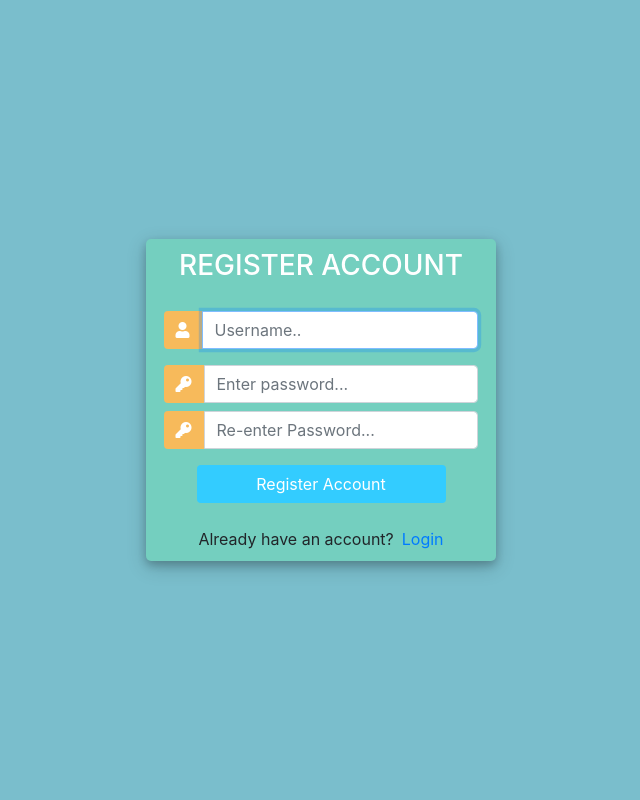
After one commit to iamtiendung2608/Book_Shop, a Django app: page /regist in a window 1280 px wide. The commit adds this page. Shown: the whole page, without its empty margins (319-959 px from the left). Run offline with Django 4.2, Linux system fonts and the light colour scheme; some libraries are stand-ins or nearby versions.

Commit message:
add authenticate

```diff
--- a/shoppingpage/product/forms.py
+++ b/shoppingpage/product/forms.py
@@ -1,5 +1,7 @@
 from django import forms
 from django.forms import ModelForm
+from django.contrib.auth.forms import UserCreationForm
+from django.contrib.auth.models import User
 from .models import Item
 class MyForm(ModelForm):
     name = forms.CharField(label='name', widget=forms.TextInput(attrs={'class':'form-control'}))
@@ -8,3 +10,7 @@ class MyForm(ModelForm):
     class Meta:
         model = Item
         fields = ['name','price','image']
+class CreateUserFrom(UserCreationForm):
+    class Meta:
+        model = User
+        fields = ['username','password1','password2']
--- /dev/null
+++ b/shoppingpage/product/templates/regist.html
@@ -0,0 +1,129 @@
+<!DOCTYPE html>
+<html>
+
+<head>
+	<title>Regist</title>
+	<link rel="stylesheet" href="https://stackpath.bootstrapcdn.com/bootstrap/4.1.3/css/bootstrap.min.css" integrity="sha384-MCw98/SFnGE8fJT3GXwEOngsV7Zt27NXFoaoApmYm81iuXoPkFOJwJ8ERdknLPMO" crossorigin="anonymous">
+	<script src="https://ajax.googleapis.com/ajax/libs/jquery/3.3.1/jquery.min.js"></script>
+	<link rel="stylesheet" href="https://use.fontawesome.com/releases/v5.6.1/css/all.css" integrity="sha384-gfdkjb5BdAXd+lj+gudLWI+BXq4IuLW5IT+brZEZsLFm++aCMlF1V92rMkPaX4PP" crossorigin="anonymous">
+
+	<style>
+		body,
+		html {
+			margin: 0;
+			padding: 0;
+			height: 100%;
+			background: #7abecc !important;
+		}
+		.user_card {
+			width: 350px;
+			margin-top: auto;
+			margin-bottom: auto;
+			background: #74cfbf;
+			position: relative;
+			display: flex;
+			justify-content: center;
+			flex-direction: column;
+			padding: 10px;
+			box-shadow: 0 4px 8px 0 rgba(0, 0, 0, 0.2), 0 6px 20px 0 rgba(0, 0, 0, 0.19);
+			-webkit-box-shadow: 0 4px 8px 0 rgba(0, 0, 0, 0.2), 0 6px 20px 0 rgba(0, 0, 0, 0.19);
+			-moz-box-shadow: 0 4px 8px 0 rgba(0, 0, 0, 0.2), 0 6px 20px 0 rgba(0, 0, 0, 0.19);
+			border-radius: 5px;
+
+		}
+
+		.form_container {
+			margin-top: 20px;
+		}
+
+		#form-title{
+			color: #fff;
+		}
+		.login_btn {
+			width: 100%;
+			background: #33ccff !important;
+			color: white !important;
+		}
+		.login_btn:focus {
+			box-shadow: none !important;
+			outline: 0px !important;
+		}
+		.login_container {
+			padding: 0 2rem;
+		}
+		.input-group-text {
+			background: #f7ba5b !important;
+			color: white !important;
+			border: 0 !important;
+			border-radius: 0.25rem 0 0 0.25rem !important;
+		}
+		.input_user,
+		.input_pass:focus {
+			box-shadow: none !important;
+			outline: 0px !important;
+		}
+
+	</style>
+
+</head>
+<body>
+	<div class="container h-100">
+		<div class="d-flex justify-content-center h-100">
+			<div class="user_card">
+				<div class="d-flex justify-content-center">
+					<h3 id="form-title">REGISTER ACCOUNT</h3>
+				</div>
+				<div class="d-flex justify-content-center form_container">
+
+					<form method="POST" action="">
+                        {% csrf_token %}
+						<div class="input-group mb-3">
+							<div class="input-group-append">
+								<span class="input-group-text"><i class="fas fa-user"></i></span>
+							</div>
+							{{form.username}}
+						</div>
+
+						<div class="input-group mb-2">
+							<div class="input-group-append">
+								<span class="input-group-text"><i class="fas fa-key"></i></span>
+							</div>
+							{{form.password1}}
+						</div>
+						<div class="input-group mb-2">
+							<div class="input-group-append">
+								<span class="input-group-text"><i class="fas fa-key"></i></span>
+							</div>
+                            {{form.password2}}
+						</div>
+
+				   		<div class="d-flex justify-content-center mt-3 login_container">
+				 			<input class="btn login_btn" type="submit" value="Register Account">
+				   		</div>
+					</form>
+				</div>
+
+				<div class="mt-4">
+					<div class="d-flex justify-content-center links">
+						Already have an account? <a href="{% url 'login' %}" class="ml-2">Login</a>
+					</div>
+				</div>
+			</div>
+		</div>
+	</div>
+	<script>
+						/* Because i didnt set placeholder values in forms.py they will be set here using vanilla Javascript
+		//We start indexing at one because CSRF_token is considered and input field
+		 */
+
+		//Query All input fields
+		var form_fields = document.getElementsByTagName('input')
+		form_fields[1].placeholder='Username..';
+		form_fields[2].placeholder='Enter password...';
+		form_fields[3].placeholder='Re-enter Password...';
+		for (var field in form_fields){
+			form_fields[field].className += ' form-control'
+		}
+	</script>
+</body>
+</html>
--- a/shoppingpage/product/urls.py
+++ b/shoppingpage/product/urls.py
@@ -1,8 +1,12 @@
 from django.urls import path
-from .views import homepage, details, tagDetails,create
+from .views import homepage, details, tagDetails,create,loginPage,registerPage,logoutUser
 urlpatterns = [
     path('', homepage,name='homepage'),
     path('product/<int:id>',details,name='details'),
     path('tag/<int:id>',tagDetails,name='tag'),
     path('edit',create,name='create'),
+    path('login',loginPage,name='login'),
+    path('regist',registerPage,name='regist'),
+    path('logout',logoutUser,name='logout'),
+
 ]
--- a/shoppingpage/product/views.py
+++ b/shoppingpage/product/views.py
@@ -1,21 +1,63 @@
 from django.http import HttpResponseRedirect
-from django.shortcuts import render
+from django.shortcuts import redirect, render
 # Create your views here.
 from .models import Item,Order,User, tag
-from .forms import MyForm
+from .forms import MyForm, CreateUserFrom
+from django.contrib import messages
+from django.contrib.auth import authenticate,login,logout
+
+from django.contrib.auth.decorators import login_required
+
+def registerPage(request):
+    if request.user.is_authenticated:
+        return redirect('homepage')
+    else:
+        form = CreateUserFrom()
+        if request.method == "POST":
+            form = CreateUserFrom(request.POST)
+            if form.is_valid():
+                form.save()
+                user = form.cleaned_data.get('username')
+                messages.success(request,'Hello ' + user)
+                return HttpResponseRedirect('login')
+        context = {'form':form}
+        return render(request,'regist.html',context)
+
+def loginPage(request):
+    if request.user.is_authenticated:
+        return redirect('homepage')
+    if request.method == 'POST':
+        username = request.POST.get("username")
+        password = request.POST.get("password")
+        user = authenticate(request,username = username, password=password)
+        if user is not None:
+            login(request,user)
+            return redirect('homepage')
+        else:
+            messages.info(request,'username or password is incorrect')
+    context = {}
+    return render(request,'login.html',context)
+
+def logoutUser(request):
+    logout(request)
+    return redirect('login')
+
+@login_required(login_url='login')
 def homepage(request):
     q = request.GET.get('text',None)
-    if q is None or q is '':
+    if q is None or q == '':
         Items = Item.objects.all()
     elif q is not None:
         Items = Item.objects.filter(name__contains = q)
     return render(request,'homepage.html',{'Items':Items})
 
 
-
+@login_required(login_url='login')
 def details(request, id=None):
     item = Item.objects.get(id=id)
     return render(request,'details.html',{'item':item})
+
+@login_required(login_url='login')
 def userDetails(request,id=None):
     user = User.objects.get(id=id)
     item = User.order_set.all()
@@ -25,9 +67,12 @@ def userDetails(request,id=None):
     }
     return render(request,'cart.html',content)
 
+@login_required(login_url='login')
 def tagDetails(request,id=None):
     items = Item.objects.filter(tag__id=id)
     return render(request,'tagDetails.html',{'Items':items})
+
+@login_required(login_url='login')
 def create(request):
     if request.method == 'POST' :
         form = MyForm(request.POST)
```
Also changed, not shown: shoppingpage/product/templates/base.html (+14 -0 lines), shoppingpage/product/templates/login.html (added, +128 -0 lines), shoppingpage/db.sqlite3.
